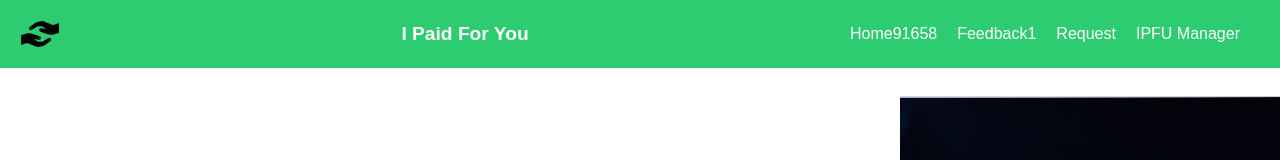
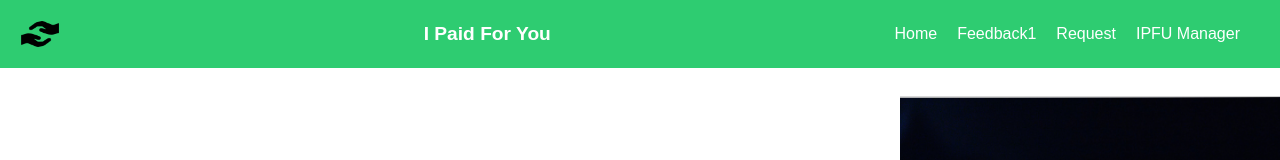
Before and after one commit to ranthilini/jenkins, a React (Create React App) app: page / in a window 1280 px wide. Shown: the top 160 px of the page. Built offline with nearby package versions, Linux system fonts and the light colour scheme.

Commit message:
Update CommunicationHome.js

```diff
--- a/src/pages/CommunicationHome.js
+++ b/src/pages/CommunicationHome.js
@@ -18,7 +18,7 @@ function CommunicationHome() {
 <h1 className="navbar-company-name" style={{ fontSize: "1.2rem", fontWeight: "bold",  marginright: "5px" ,color:'white'}}>I Paid For You</h1>
       <nav className="menu-links">
         <ul>
-          <li><a href="#">Home91658</a></li>
+          <li><a href="#">Home</a></li>
           <li><a href="/feedbackui">Feedback1</a></li>
           <li><a href="/requestt">Request</a></li>
           <li><a href="/replyt">IPFU Manager</a></li>
```
